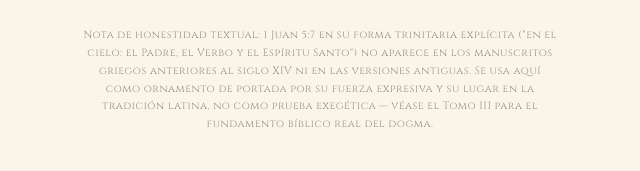
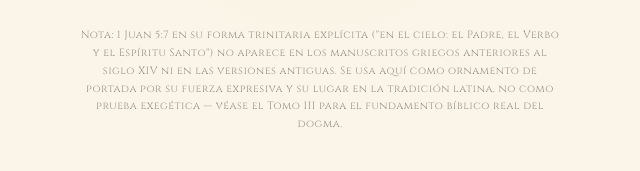
Before and after one commit to theologia-inri/Teologia, a plain HTML site: page trinidad.html in a window 1280 px wide. Shown: the part 741-912 px from the top of the page, 445-1085 px from the left. Drawn offline with nearby package versions, Linux system fonts and the light colour scheme; a web font is replaced by a local one.

Commit message:
Fix typo in note about 1 Juan 5:7

```diff
--- a/trinidad.html
+++ b/trinidad.html
@@ -530,7 +530,7 @@ footer a{ color:var(--gold); text-decoration:none; }
   </p>
 
   <p class="verse-note">
-    Nota de honestidad textual: 1 Juan 5:7 en su forma trinitaria explícita ("en el cielo: el Padre, el Verbo
+    Nota: 1 Juan 5:7 en su forma trinitaria explícita ("en el cielo: el Padre, el Verbo
     y el Espíritu Santo") no aparece en los manuscritos griegos anteriores al siglo XIV ni en las versiones
     antiguas. Se usa aquí como ornamento de portada por su fuerza expresiva y su lugar en la tradición
     latina, no como prueba exegética — véase el Tomo III para el fundamento bíblico real del dogma.
```
